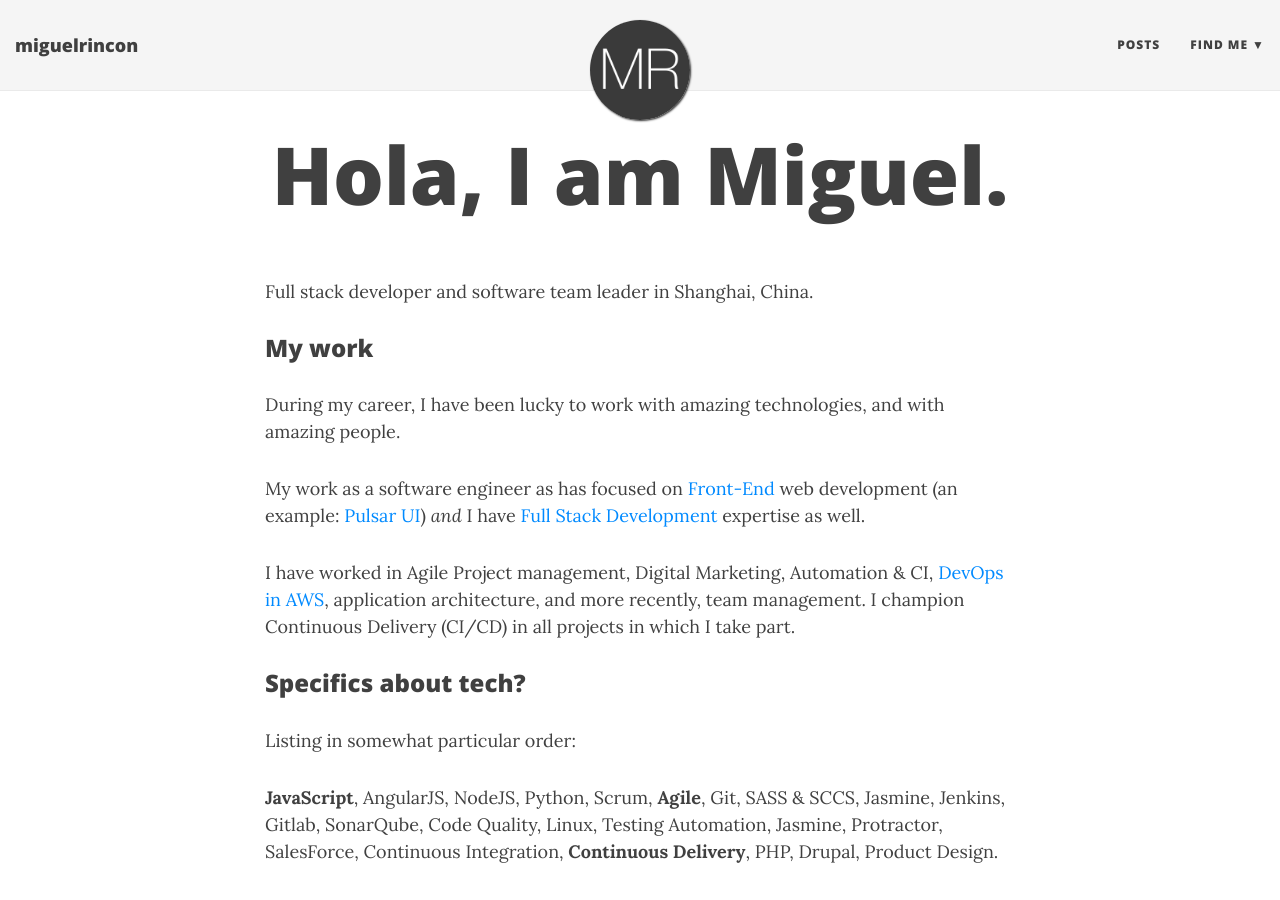
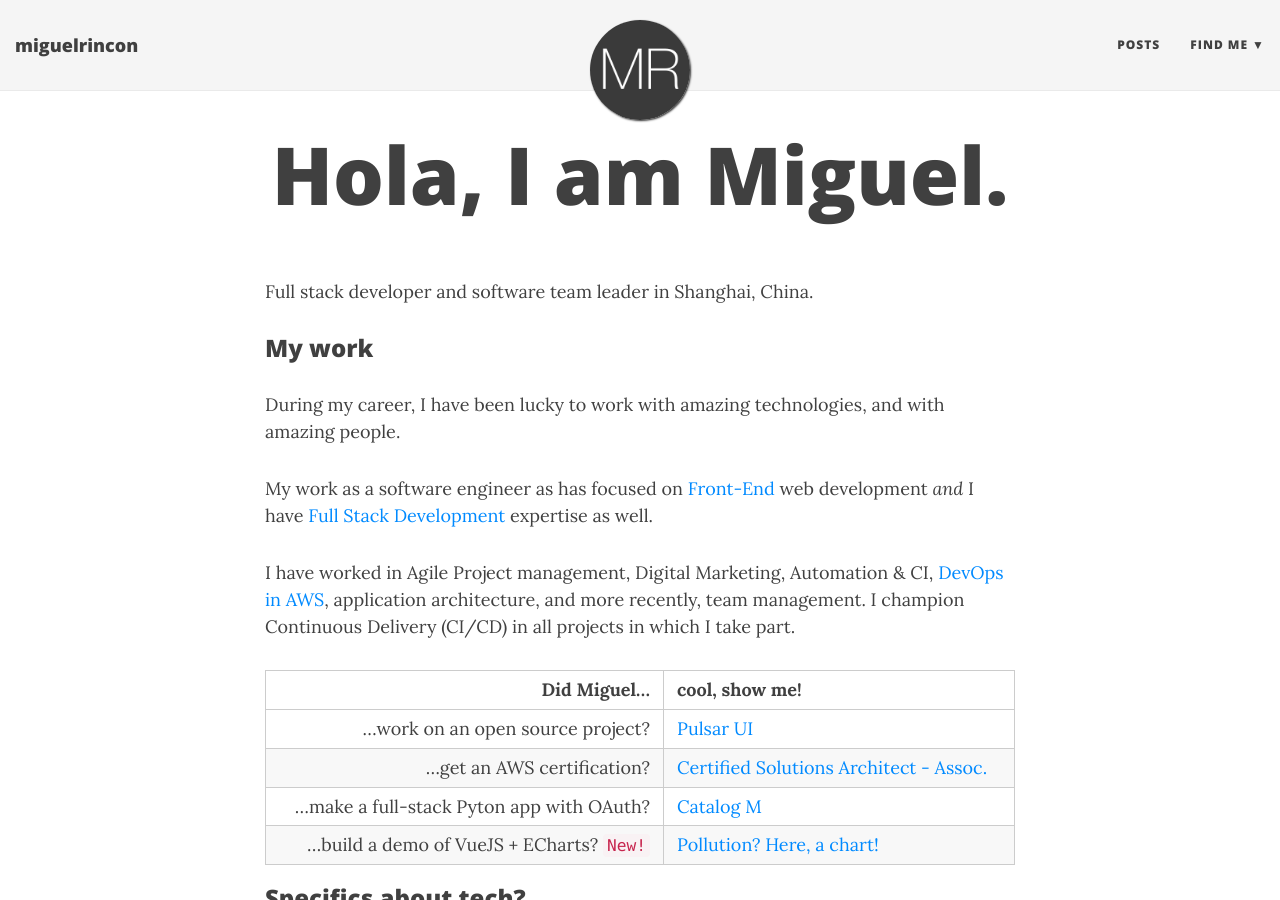
Before and after one commit to miguelrincon/miguelrincon.github.io, a Jekyll site: the page built from index.md, in a window 1280 px wide and 900 px high. Built offline with Jekyll 4.4.1, drawn with Linux system fonts in a browser that asks for light colours.

Commit message:
Add table with projects

```diff
--- a/index.md
+++ b/index.md
@@ -10,9 +10,17 @@ Full stack developer and software team leader in Shanghai, China.
 
 During my career, I have been lucky to work with amazing technologies, and with amazing people.
 
-My work as a software engineer as has focused on [Front-End](/2018-02-15-frontend-frameworks-comparison/) web development (an example: [Pulsar UI](/pages/pulsar-reporting-ui/)) *and* I have [Full Stack Development](/2019-01-20-fullstack-developer-nanodegree/) expertise as well.
+My work as a software engineer as has focused on [Front-End](/2018-02-15-frontend-frameworks-comparison/) web development *and* I have [Full Stack Development](/2019-01-20-fullstack-developer-nanodegree/) expertise as well.
 
 I have worked in Agile Project management, Digital Marketing, Automation & CI, [DevOps in AWS](/2018-03-06-amazon-certified/), application architecture, and more recently, team management. I champion Continuous Delivery (CI/CD) in all projects in which I take part.
+
+| Did Miguel...                                       | cool, show me!
+| --------------------------------------------------: |--
+| ...work on an open source project?                  | [Pulsar UI](/pages/pulsar-reporting-ui/)
+| ...get an AWS certification?                        | [Certified Solutions Architect - Assoc.](/2018-03-06-amazon-certified/)
+| ...make a full-stack Pyton app with OAuth?          | [Catalog M](http://ec2-3-84-208-127.compute-1.amazonaws.com/)
+| ...build a demo of VueJS + ECharts? `New!`          | [Pollution? Here, a chart!](/pages/pollution-chart/index.html)
+{:style="width:100%;"}
 
 ### Specifics about tech?
 
```
